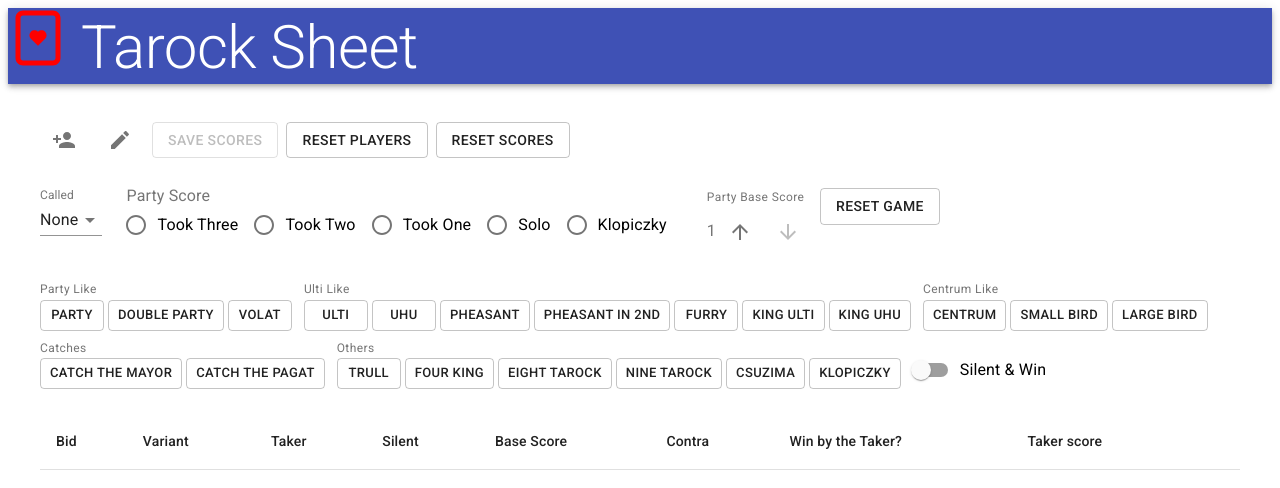
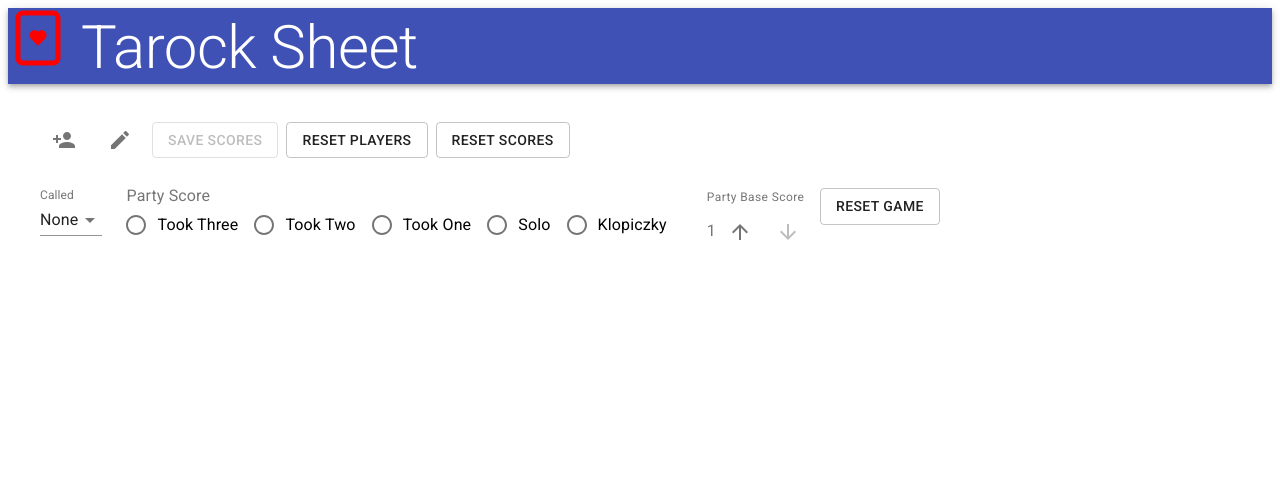
Before and after one commit to samson84/tarock-sheet, a React (Create React App) app: page / in a window 1280 px wide. Shown: the top 488 px of the page. Built offline with nearby package versions, Linux system fonts and the light colour scheme.

Commit message:
Do not delete contracts if party likes changed or contracts are already added. Show contracts table and contracts selectors only if the party is selected.

```diff
--- a/src/components/TarockSheet.tsx
+++ b/src/components/TarockSheet.tsx
@@ -12,6 +12,7 @@ import {
   removeAllContract,
   isPartyLike,
   addContractFlipped,
+  PARTY_SCORE_TYPE,
 } from "../lib/game";
 import { Contract, createContract, updateContract } from "../lib/contract";
 import { Button, Grid } from "@material-ui/core";
@@ -80,7 +81,26 @@ const TarockSheet = () => {
     prop: keyof UpdateGameProps,
     value: any
   ) => {
-    if (prop === "partyScoreType") {
+    setGame((prevGame) => {
+      const partyScoreTypeChanged = prop === "partyScoreType";
+      const fromKlopiczkyToPartyLikeChanged =
+        prevGame.partyScoreType === PARTY_SCORE_TYPE.KLOPICZKY &&
+        isPartyLike(value);
+      const fromPartyLikeToKlopiczkyChanged =
+        isPartyLike(prevGame.partyScoreType) &&
+        value === PARTY_SCORE_TYPE.KLOPICZKY;
+      const fromNullToKlopiczkyChanged =
+        prevGame.partyScoreType === null &&
+        value === PARTY_SCORE_TYPE.KLOPICZKY;
+      const partyLikeAndEmptyContracts =
+        isPartyLike(value) && prevGame.contracts.length === 0;
+      const shouldRemoveContracts =
+        partyScoreTypeChanged &&
+        (fromKlopiczkyToPartyLikeChanged ||
+          fromPartyLikeToKlopiczkyChanged ||
+          fromNullToKlopiczkyChanged ||
+          partyLikeAndEmptyContracts);
+      if (shouldRemoveContracts) {
         const contract = isPartyLike(value)
           ? createContract({
               bidType: BID_TYPE.PARTY,
@@ -96,10 +116,11 @@ const TarockSheet = () => {
           addContractFlipped(contract),
           updateGame({ [prop]: value })
         )(game);
-      setGame(updated);
+        return updated;
       } else {
-      setGame(updateGame({ [prop]: value })(game));
+        return updateGame({ [prop]: value })(game);
       }
+    });
   };
   const handleAddContract = (contract: Contract) => {
     return setGame(flow(createContract, addContract(game))(contract));
@@ -147,6 +168,8 @@ const TarockSheet = () => {
     flow(resetPlayerScore, clearPlayersType, updatePlayersState)(players);
   };
 
+  const partyScoreTypeSelected = game.partyScoreType !== null;
+
   return (
     <Grid container spacing={3} direction="column">
       <Grid item>
@@ -172,6 +195,7 @@ const TarockSheet = () => {
         </Grid>
       </Grid>
       <Grid item>
+        {partyScoreTypeSelected && (
           <ContractSelector
             key={
               game.partyScoreType === null ? 1 : 0
@@ -179,13 +203,16 @@ const TarockSheet = () => {
             bidsByGroup={allBidsByGroup}
             onAddContract={handleAddContract}
           />
+        )}
       </Grid>
       <Grid item>
+        {partyScoreTypeSelected && (
           <ContractsTable
             contracts={game?.contracts as Contract[]}
             onChange={handleChangeContract}
             onDelete={handleContractDelete}
           />
+        )}
       </Grid>
     </Grid>
   );
--- a/src/lib/game.ts
+++ b/src/lib/game.ts
@@ -50,13 +50,15 @@ export enum PARTY_SCORE_TYPE {
 }
 export type PartyScoreValue = 0 | 1 | 2 | 3 | 4;
 
-export const isPartyLike = (partyScoreType: PARTY_SCORE_TYPE): boolean =>
-  [
-    PARTY_SCORE_TYPE.TOOK_THREE,
-    PARTY_SCORE_TYPE.TOOK_TWO,
-    PARTY_SCORE_TYPE.TOOK_ONE,
-    PARTY_SCORE_TYPE.SOLO,
-  ].includes(partyScoreType);
+export const isPartyLike = (partyScoreType: PARTY_SCORE_TYPE | null): boolean =>
+  partyScoreType === null
+    ? false
+    : [
+        PARTY_SCORE_TYPE.TOOK_THREE,
+        PARTY_SCORE_TYPE.TOOK_TWO,
+        PARTY_SCORE_TYPE.TOOK_ONE,
+        PARTY_SCORE_TYPE.SOLO,
+      ].includes(partyScoreType);
 
 export const PARTY_SCORE: { [K in PARTY_SCORE_TYPE]: PartyScoreValue } = {
   [PARTY_SCORE_TYPE.TOOK_THREE]: 1,
```
Also changed, not shown: 1 other file (tests, documents, lock files or other folders). Lines whose indentation alone changed are shown as unchanged.
